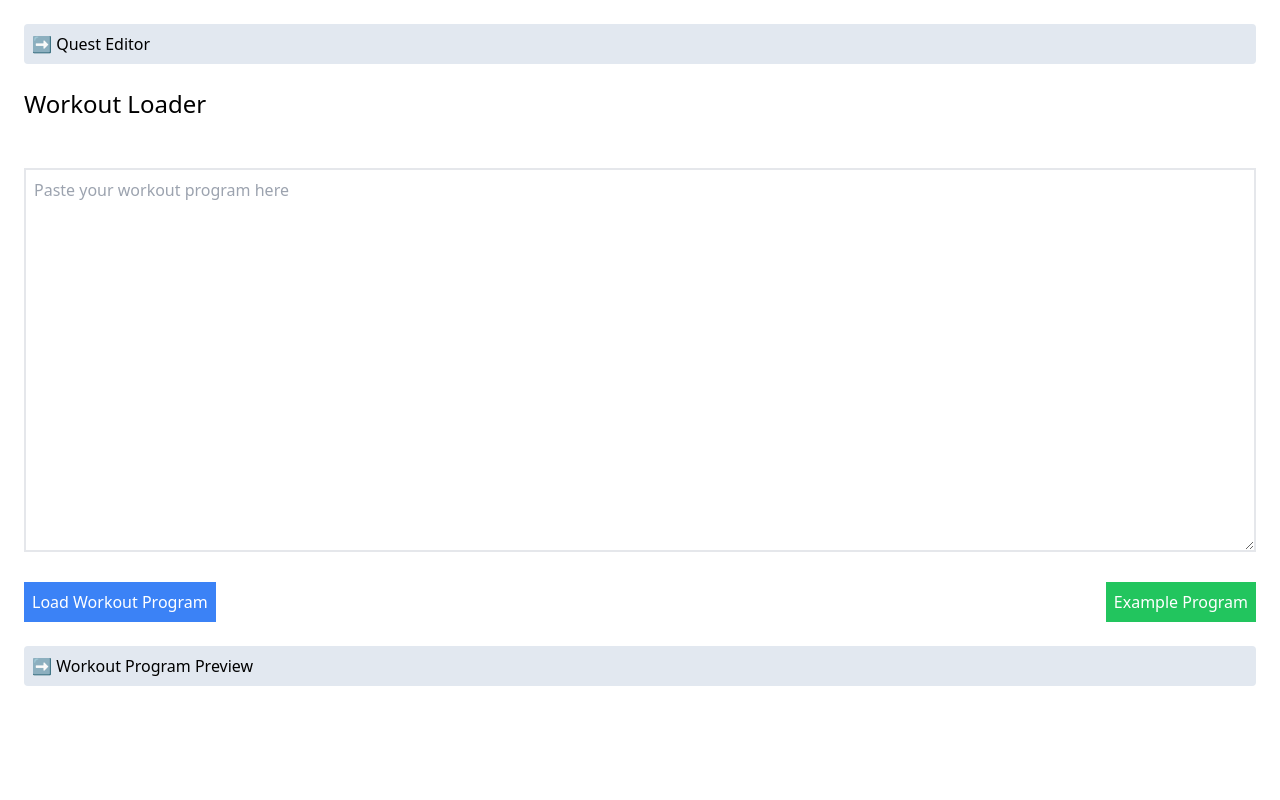
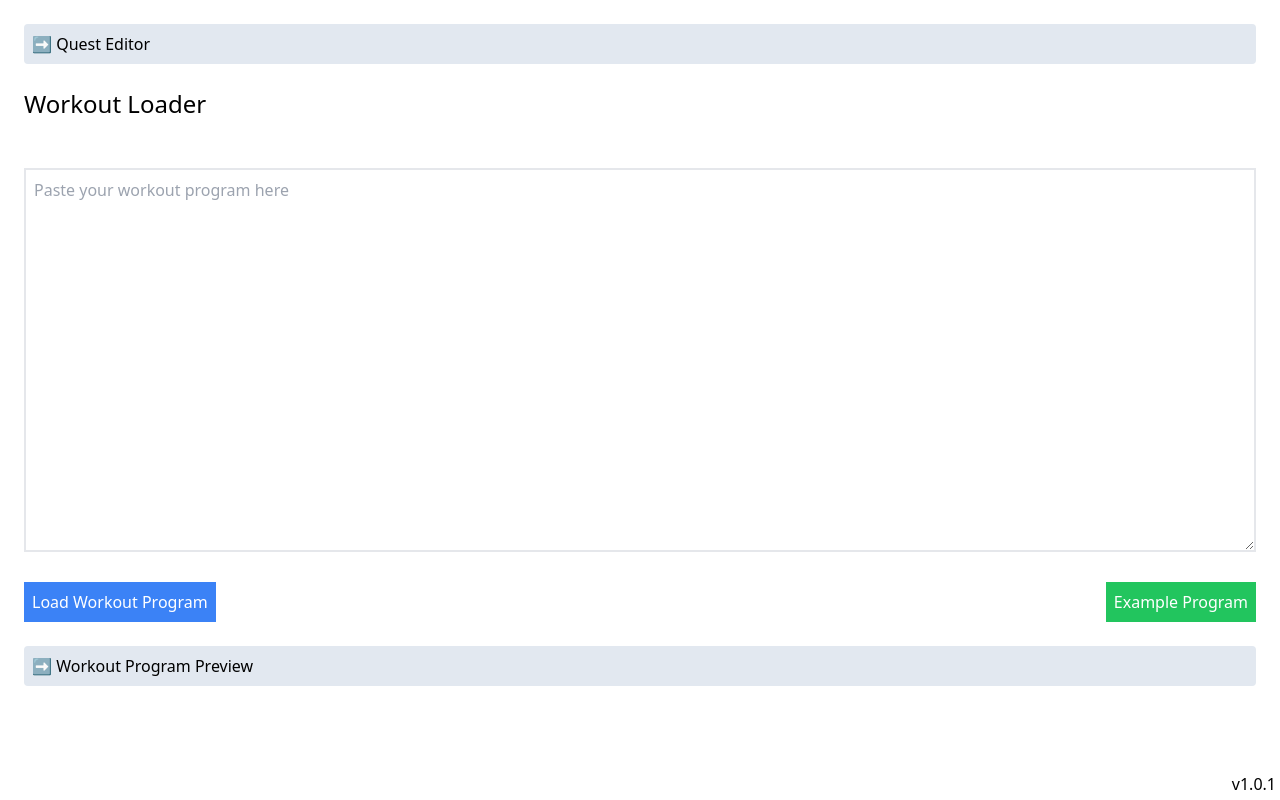
Before and after one commit to matthewtglove/legend-of-the-fitness-realm, a React (Vite) app in the folder packages/lofr-app/: page / in a window 1280 px wide. Built offline with nearby package versions, Linux system fonts and the light colour scheme.

Commit message:
Add version

```diff
--- a/packages/lofr-app/src/app.tsx
+++ b/packages/lofr-app/src/app.tsx
@@ -5,6 +5,8 @@ import { WorkoutSessionTimer } from './workout/workout-timer';
 import { QuestEditor } from './story/quest-editor';
 import { QuestContext } from './story/story-types';
 import { createEmptyStoryRuntime, createStoryRuntime } from './story/story-runtime';
+
+const appVersion = `v1.0.1`;
 
 export const App = () => {
     const [workoutProgram, setWorkoutProgram] = useState(undefined as undefined | WorkoutProgram);
@@ -30,6 +32,7 @@ export const App = () => {
                     <WorkoutSessionTimer workoutSession={workoutSession} storyRuntime={storyRuntimeRef.current} />
                 )}
             </div>
+            <div className="absolute bottom-1 right-1">{appVersion}</div>
         </>
     );
 };
```
